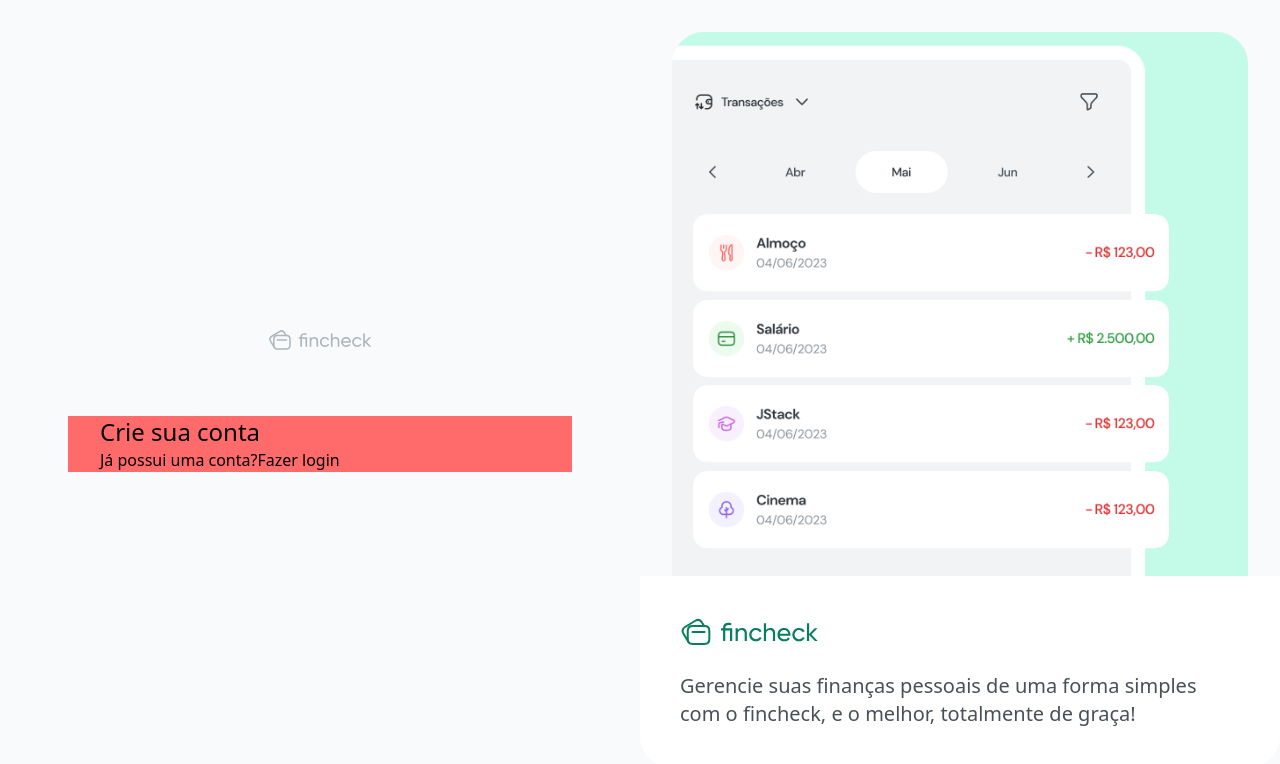
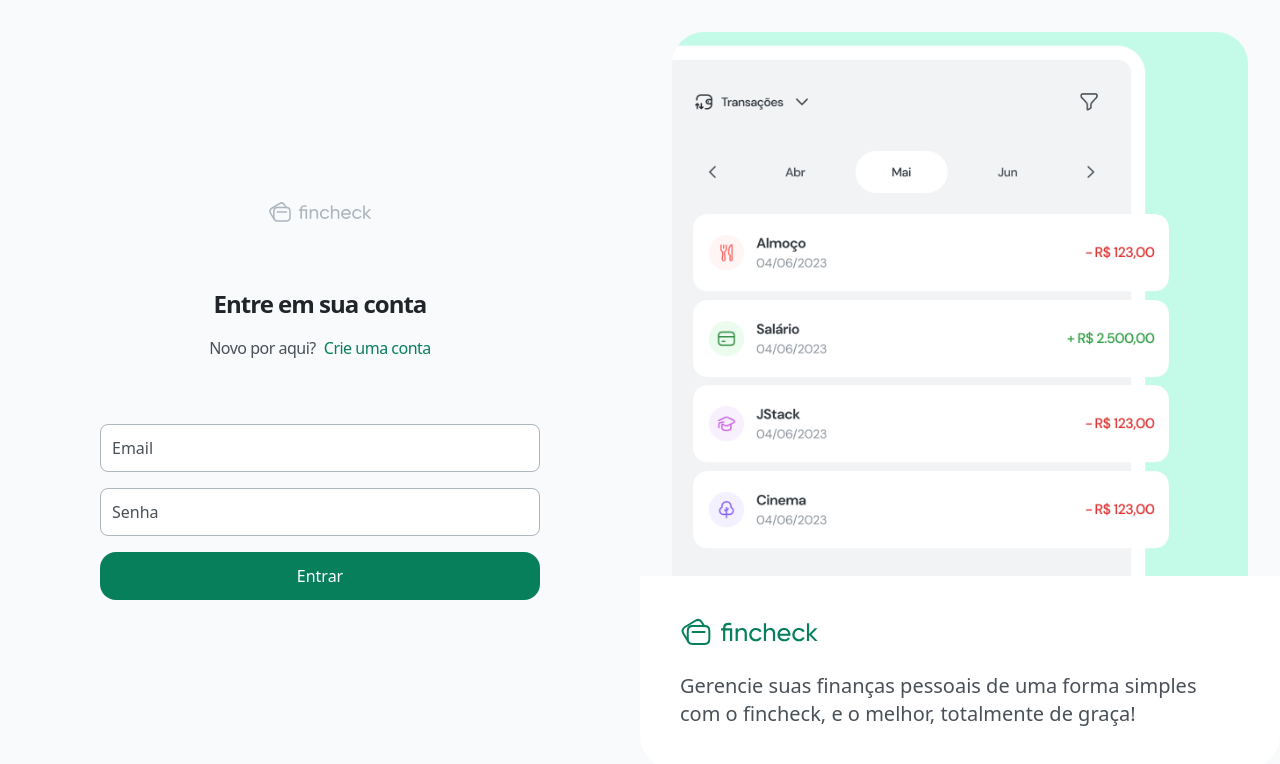
Before and after one commit to jovemcleb/fincheck, a React (Vite) app in the folder front/: page /login in a window 1280 px wide. Shown: the top 764 px of the page. Built offline with nearby package versions, Linux system fonts and the light colour scheme.

Commit message:
feat: implements Login and Register page

```diff
--- /dev/null
+++ b/front/src/view/Components/Button/index.tsx
@@ -0,0 +1,12 @@
+import { ComponentProps } from 'react';
+
+interface ButtonProps extends ComponentProps<'button'> {}
+
+export default function Button(props: ButtonProps) {
+  return (
+    <button
+      {...props}
+      className="bg-teal-900 hover:bg-teal-800 disabled:bg-gray-100 px-6 h-12 rounded-2xl font-medium text-white disabled:text-gray-400 disabled:cursor-not-allowed transition-all"
+    />
+  );
+}
--- /dev/null
+++ b/front/src/view/Components/Input/index.tsx
@@ -0,0 +1,25 @@
+import { ComponentProps } from 'react';
+
+interface InputProps extends ComponentProps<'input'> {
+  name: string;
+}
+
+export function Input({ placeholder, name, id, ...props }: InputProps) {
+  const inputId = id || name;
+  return (
+    <div className="relative">
+      <input
+        {...props}
+        id={inputId}
+        className="bg-white w-full rounded-lg border border-gray-500 px-3 h-12 text-gray-800 pt-3.5 peer placeholder-shown:pt-0 focus:border-gray-800 transition-all outline-none"
+        placeholder=" "
+      />
+      <label
+        htmlFor={inputId}
+        className="absolute text-xs top-1 left-3 pointer-events-none text-gray-700 peer-placeholder-shown:text-base peer-placeholder-shown:top-3 transition-all"
+      >
+        {placeholder}
+      </label>
+    </div>
+  );
+}
--- a/front/src/view/layouts/AuthLayout.tsx
+++ b/front/src/view/layouts/AuthLayout.tsx
@@ -7,7 +7,7 @@ export function AuthLayout() {
     <div className="flex w-full h-full">
       <div className="w-full h-full flex items-center justify-center flex-col lg:w-1/2">
         <Logo className="h-6 text-gray-500" />
-        <div className="mt-16 bg-red-500 w-full max-w-[31.5rem] px-8">
+        <div className="mt-16 w-full max-w-[31.5rem] px-8">
           <Outlet />
         </div>
       </div>
--- a/front/src/view/pages/Login/index.tsx
+++ b/front/src/view/pages/Login/index.tsx
@@ -1,15 +1,34 @@
+import { Link } from 'react-router-dom';
+import Button from '../../Components/Button';
+import { Input } from '../../Components/Input';
+
 export function Login() {
   return (
-    <div>
-      <header>
-        <h1 className="text-2xl">Crie sua conta</h1>
-        <span>
-          Já possui uma conta?
-          <a rel="stylesheet" href="">
-            Fazer login
-          </a>
-        </span>
+    <>
+      <header className="flex flex-col items-center gap-4 text-center">
+        <h1 className="text-2xl font-bold text-gray-900 tracking-[-1px]">
+          Entre em sua conta
+        </h1>
+        <p className="space-x-2">
+          <span className="text-gray-700 tracking-[-0.5px]">
+            Novo por aqui?
+          </span>
+          <Link
+            to="/register"
+            className="text-teal-900 tracking-[-0.5px] font-medium"
+          >
+            Crie uma conta
+          </Link>
+        </p>
       </header>
-    </div>
+
+      <form className="mt-16 flex flex-col gap-4">
+        <Input type="email" name="email" placeholder="Email" />
+        <Input type="password" name="password" placeholder="Senha" />
+        <Button type="submit" className="mt-2">
+          Entrar
+        </Button>
+      </form>
+    </>
   );
 }
--- a/front/src/view/pages/Register/index.tsx
+++ b/front/src/view/pages/Register/index.tsx
@@ -1,3 +1,35 @@
+import { Link } from 'react-router-dom';
+import Button from '../../Components/Button';
+import { Input } from '../../Components/Input';
+
 export function Register() {
-  return <h1>Register</h1>;
+  return (
+    <>
+      <header className="flex flex-col items-center gap-4 text-center">
+        <h1 className="text-2xl font-bold text-gray-900 tracking-[-1px]">
+          Crie sua conta
+        </h1>
+        <p className="space-x-2">
+          <span className="text-gray-700 tracking-[-0.5px]">
+            Já possui uma conta?
+          </span>
+          <Link
+            to="/login"
+            className="text-teal-900 tracking-[-0.5px] font-medium"
+          >
+            Fazer login
+          </Link>
+        </p>
+      </header>
+
+      <form className="mt-16 flex flex-col gap-4">
+        <Input type="text" name="name" placeholder="Nome" />
+        <Input type="email" name="email" placeholder="Email" />
+        <Input type="password" name="password" placeholder="Senha" />
+        <Button type="submit" className="mt-2">
+          Criar conta
+        </Button>
+      </form>
+    </>
+  );
 }
```
Also changed, not shown: 1 other file (tests, documents, lock files or other folders).
